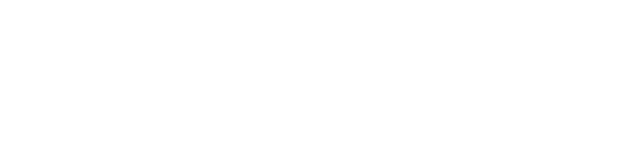
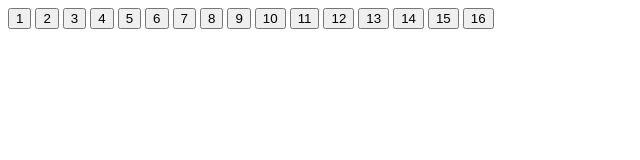
Before and after one commit to Alexandre-Mateos/euromillion, a plain HTML site: page index.html in a window 1280 px wide. Shown: the whole page, without its empty margins (0-640 px from the left). Drawn offline with Linux system fonts and the light colour scheme.

Commit message:
création des boutons

```diff
--- a/index.html
+++ b/index.html
@@ -6,6 +6,21 @@
     <title>Document</title>
 </head>
 <body>
-
+    <button>1</button>
+    <button>2</button>
+    <button>3</button>
+    <button>4</button>
+    <button>5</button>
+    <button>6</button>
+    <button>7</button>
+    <button>8</button>
+    <button>9</button>
+    <button>10</button>
+    <button>11</button>
+    <button>12</button>
+    <button>13</button>
+    <button>14</button>
+    <button>15</button>
+    <button>16</button>
 </body>
 </html>
```
